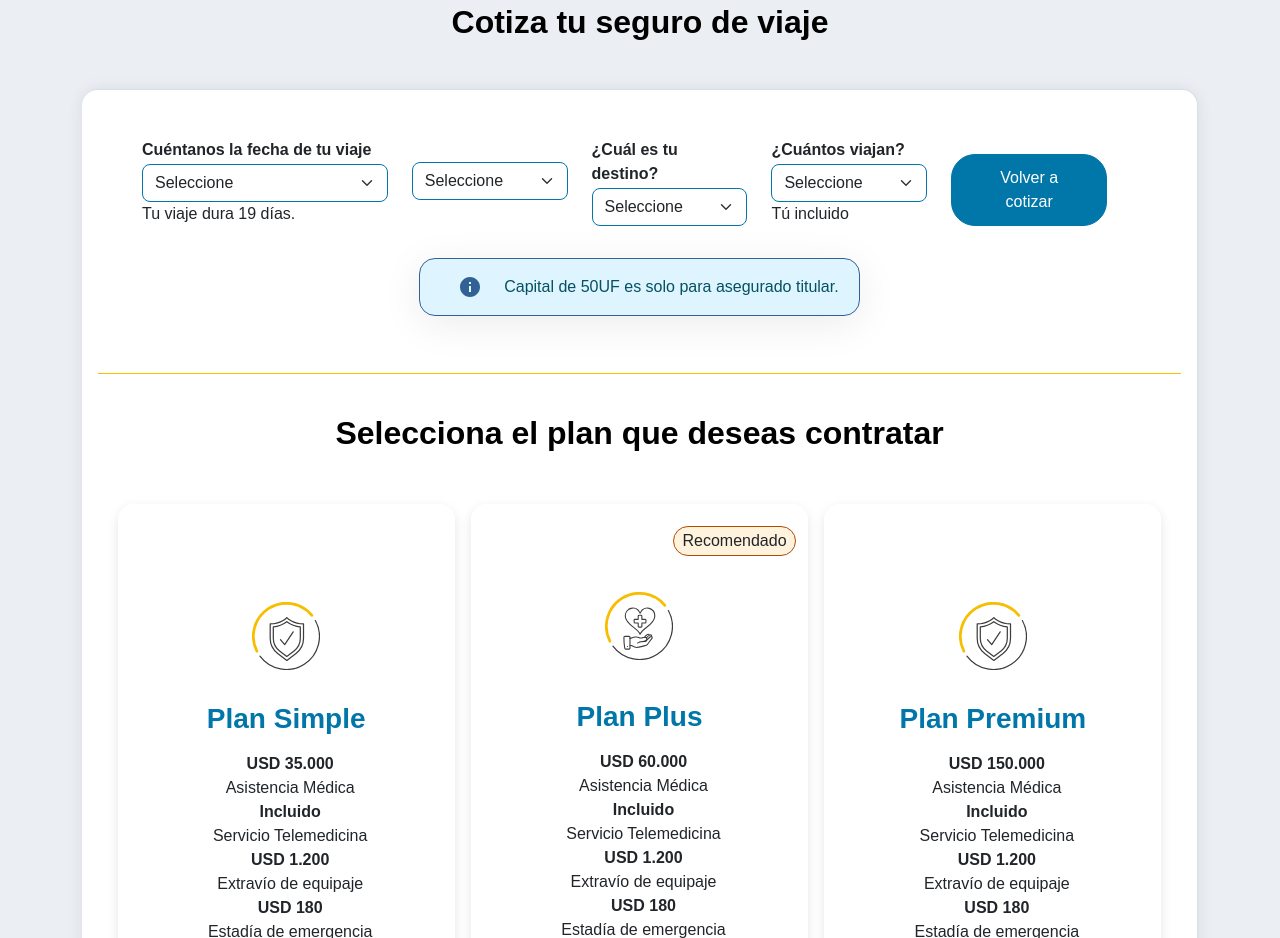
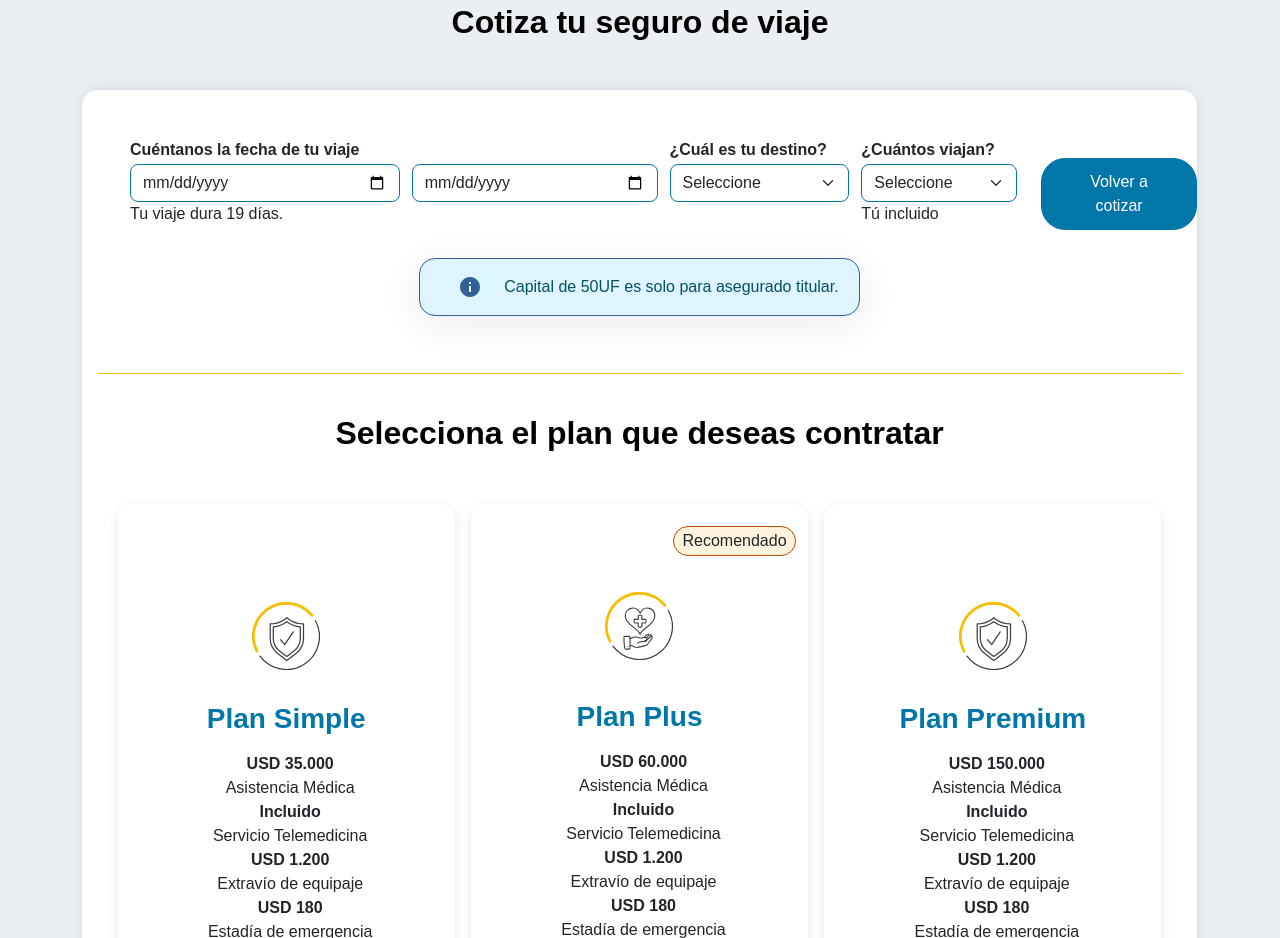
Before and after one commit to AlvaritOO/MaquetaUXUI-Up-Venta-CLA-Asistencia-viajes, a website: page src/html/01_Home_2.html in a window 1280 px wide. Shown: the part 1170-2108 px from the top of the page. Drawn offline with nearby package versions, Linux system fonts and the light colour scheme; a web font is replaced by a local one.

Commit message:
++ Calendario

```diff
--- a/src/html/01_Home_2.html
+++ b/src/html/01_Home_2.html
@@ -236,26 +236,18 @@
           <div class="fondo-cotizacion">
 
             <div class="row ms-5 mt-5">
-            <div class="mb-3 col-sm-6 col-lg-3">
+            <div class="mb-3 p-0 col-sm-6 col-lg-3">
               <label for="exampleInputEmail1" class="form-label" >Cuéntanos la fecha de tu viaje</label>
-              <select class="form-select" aria-label="Default select example">
-                <option selected>Seleccione</option>
-                <option value="1">One</option>
-                <option value="2">Two</option>
-                <option value="3">Three</option>
-              </select>
+              <input id="startDate" class="form-control" type="date" />
+              <span id="startDateSelected"></span>
               <p>Tu viaje dura 19 días.</p>
             </div>
-            <div class="mb-3 col-sm-6 col-lg-2">
-              <label for="exampleInputEmail1" class="form-label"></label>
-              <select class="form-select" aria-label="Default select example">
-                <option selected>Seleccione</option>
-                <option value="1">One</option>
-                <option value="2">Two</option>
-                <option value="3">Three</option>
-              </select>
+            <div class="mb-3 col-sm-6 col-lg-3">
+              <label for="exampleInputEmail1" class="form-label text-light">_</label>
+              <input id="endDate" class="form-control" type="date" />
+              <span id="endDateSelected"></span>
             </div>
-            <div class="mb-3 col-sm-6 col-lg-2">
+            <div class="mb-3 p-0 col-sm-6 col-lg-2">
               <label for="exampleInputEmail1" class="form-label">¿Cuál es tu destino?</label>
               <select class="form-select" aria-label="Default select example">
                 <option selected>Seleccione</option>
@@ -275,10 +267,11 @@
               </select>
               <p>Tú incluido</p>
             </div>
+
             <section class="col-lg-2 mt-3">
-                <div class="row justify-content-end">
-                  <div class="text-end">
-                    <button type="button" class="btn btn-primary">Volver a cotizar</button>
+                <div class="row p-0 justify-content-end">
+                  <div class="ms-1 mt-1">
+                    <button type="button" class="btn btn-primary mb-sm-2 mb-2">Volver a cotizar</button>
                   </div>
                 </div>
             </section>
@@ -847,6 +840,21 @@
   <script src="../js/funciones.js"></script>
   <script src="https://cdn.jsdelivr.net/npm/@splidejs/splide@4.1.4/dist/js/splide.min.js"></script>
 
+
+  <script>
+    let startDate = document.getElementById('startDate')
+    let endDate = document.getElementById('endDate')
+
+    startDate.addEventListener('change',(e)=>{
+      let startDateVal = e.target.value
+      document.getElementById('startDateSelected').innerText = startDateVal
+    })
+
+    endDate.addEventListener('change',(e)=>{
+      let endDateVal = e.target.value
+      document.getElementById('endDateSelected').innerText = endDateVal
+    })
+  </script>
 </body>
 
 </html>
```
